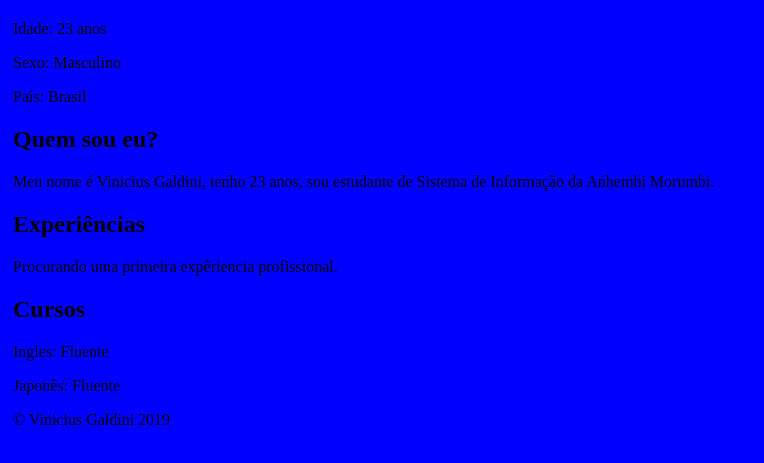
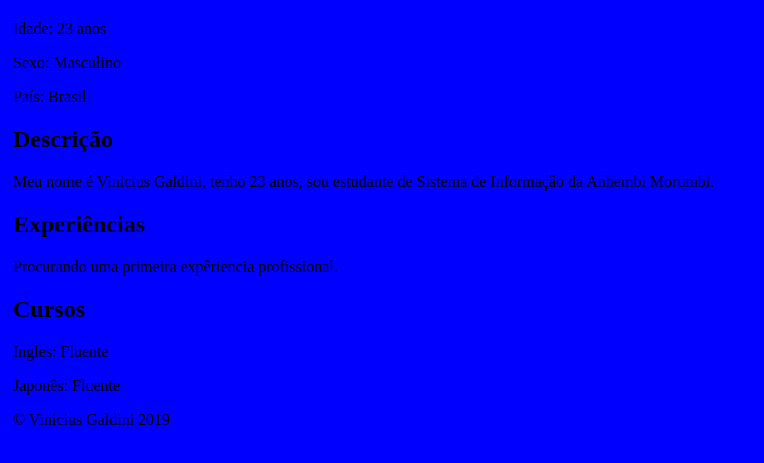
Before and after one commit to vinigaldini/meu-site, a plain HTML site: page index.html in a window 1280 px wide. Shown: the part 51-514 px from the top of the page, without its empty margins (0-764 px from the left). Drawn offline with Linux system fonts and the light colour scheme.

Commit message:
Trocando titulo

```diff
--- a/index.html
+++ b/index.html
@@ -8,7 +8,7 @@
 				<p>Sexo: Masculino </p>
 				<p>País: Brasil </p>
 
-				<h2>Quem sou eu?</h2>
+				<h2>Descrição</h2>
 					<p>
 						Meu nome é Vinicius Galdini, tenho 23 anos, sou estudante de Sistema de Informação da Anhembi Morumbi.
 					</p>
```
